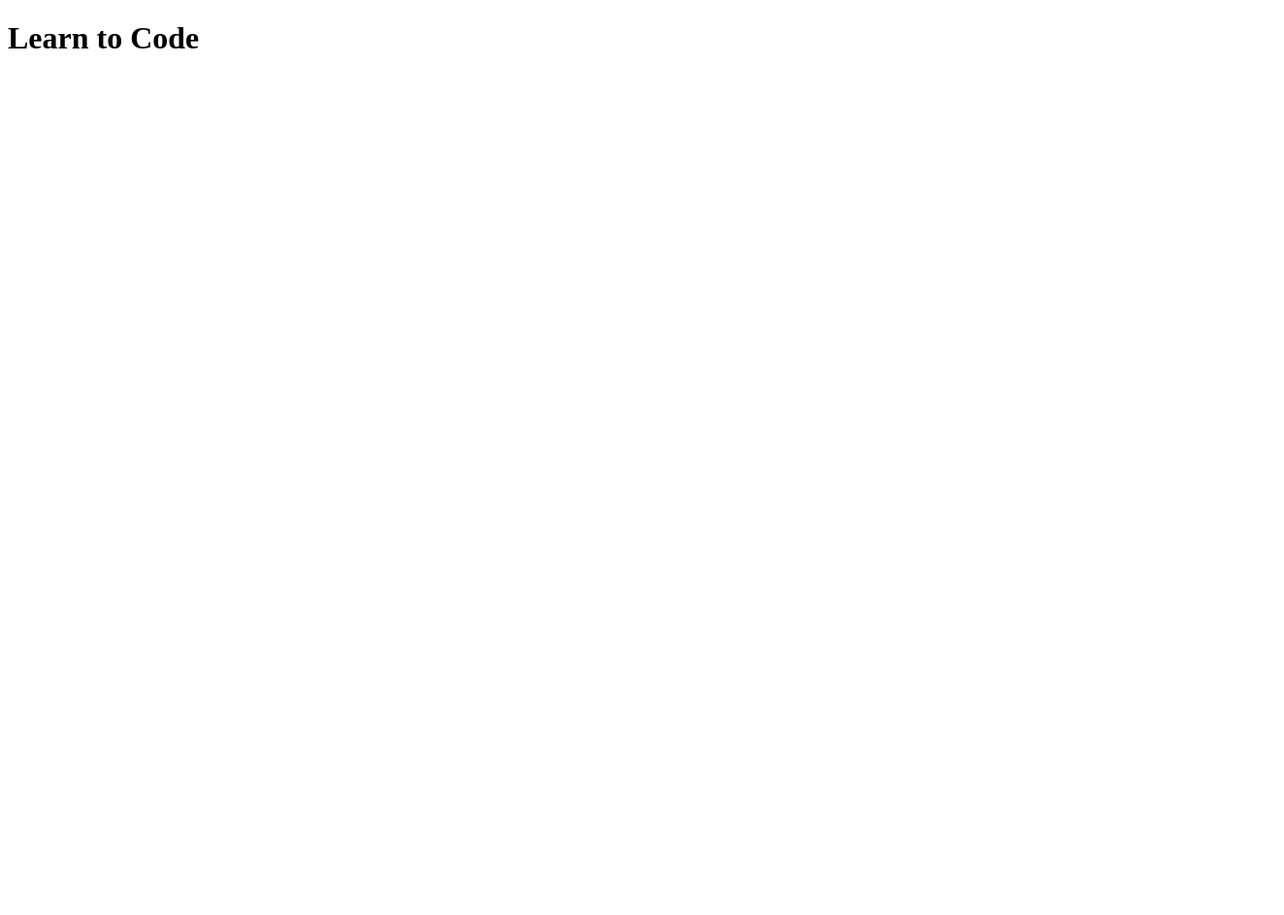
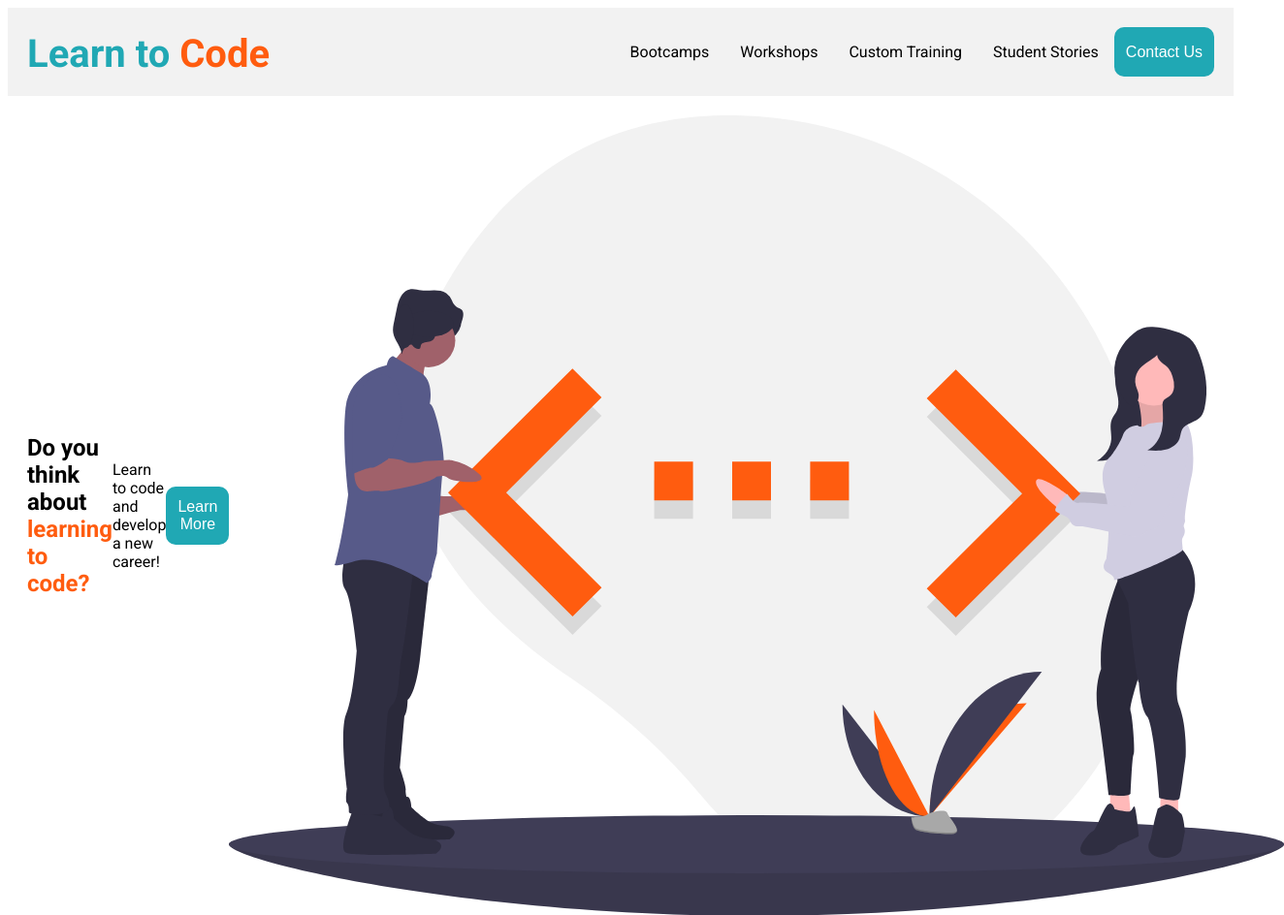
Before and after one commit to kellyborn/born-part-one, a plain HTML site: page index.html in a window 1280 px wide. Shown: the top 944 px of the page at 97% size, 1324 px wide, since content can reach past the window. Before the commit the page ends 800 px from the top, so only its background shows below. Drawn offline with Linux system fonts and the light colour scheme; files that its build step writes are made by us from their sources.

Commit message:
commmit for deliverable one

```diff
--- a/css/styles.css
+++ /dev/null
@@ -1,4 +0,0 @@
-body [
-    background-color: #F2F2F2;
-    font-family: 'Roboto', sans-serif;
-]
--- a/index.html
+++ b/index.html
@@ -2,15 +2,36 @@
 <html lang="en">
 <head>
     <meta charset="UTF-8">
+    <title>Document</title>
     <meta name="viewport" content="width=device-width, initial-scale=1.0">
     <link rel="stylesheet" type="text/css" href="styles.css">
-    <title>Document</title>
     <link href="https://fonts.googleapis.com/css2?family=Roboto:ital,wght@0,100;0,300;0,400;0,500;0,700;0,900;1,100;1,300;1,400;1,500;1,700;1,900&display=swap" rel="stylesheet">
 
 </head>
 <body>
-    <header>
-        <h1>Learn to Code</h1>
-    </header>
+
+<header>
+    <h1>Learn to <span>Code</span></h1>
+    <ul class="navigation">
+            <li><a href="">Bootcamps</a></li>
+            <li><a href="">Workshops</a></li>
+            <li><a href="">Custom Training</a></li>
+            <li><a href="">Student Stories</a></li>
+            <button>Contact Us</button>
+    </ul>
+</header>
+
+    <section class="content">
+        <h2>Do you think about <span>learning to code?</span></h2>
+        <p>Learn to code and develop a new career!</p>
+        <button>Learn More</button>
+
+        <div class="image">
+            <img src="assets/code.svg" alt="Man and Women holding brackets" />
+        </div>
+
+    </section>
+</div>
+
 </body>
 </html>
--- /dev/null
+++ b/styles.css
@@ -0,0 +1,101 @@
+/* Body Styling */
+body {
+    font-family: 'Roboto', sans-serif;
+}
+
+/*.container {
+    display: flex;
+    flex-wrap: nowrap;
+}*/
+
+/* Header */
+header {
+    background-color: #F2F2F2;
+    padding: 20px;
+}
+
+h1 {
+    font-family: 'Roboto', sans-serif;
+    font-size: 40px;
+    margin: 0;
+    color: #20a8b4;
+}
+
+h1 span {
+    color: #ff5c0f;
+}
+
+h2 span {
+    color: #ff5c0F;
+}
+
+.navigation {
+    flex-flow:row wrap;
+
+    list-style: none;
+    margin: 0px;
+}
+
+.navigation a {
+    text-decoration: none;
+    display: block;
+    padding: 1em;
+    color: #000;
+}
+
+.navigation a:hover {
+    color: #ff5c0f;
+}
+
+/* Content Area */
+.content {
+
+    background-color: #fff;
+    padding: 20px;
+    }
+
+button {
+    padding: 12px;
+    border-radius: 10px;
+    border: none;
+    color: #fff;
+    background-color: #20a8b4;
+    width: 100%;
+    font-size: 16px;
+    }
+
+button:hover {
+    background-color: #ff5c0f;
+}
+
+.image {
+    display: none;
+}
+
+/*Desktop*/
+@media (min-width: 768px) {
+header {
+    display: flex;
+    justify-content: space-between;
+    align-items: flex-end;
+}
+.navigation{
+    display: flex;
+    justify-content: flex-end;
+}
+button {
+    width: auto;
+}
+
+.content {
+    display: flex;
+    align-items: center;
+
+}
+
+.image {
+    display: flex;
+    float: right;
+}
+
+}
```
Also changed, not shown: code-questions.html (added, +25 -0 lines).
